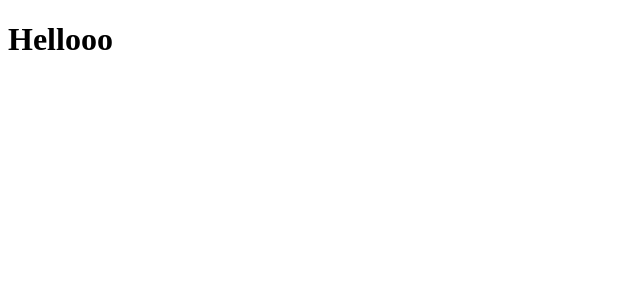
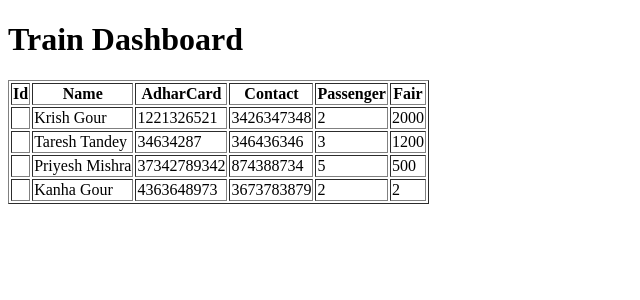
Before and after one commit to krishgour789/01-12-2025-React-Test, a React (Vite) app: page / in a window 1280 px wide. Shown: the top 300 px of the page, without its empty margins (0-640 px from the left). Built offline with nearby package versions, Linux system fonts and the light colour scheme; data requests are answered from the project's data file.

Commit message:
12/12/25

```diff
--- a/src/Components/Datashow.jsx
+++ b/src/Components/Datashow.jsx
@@ -1,11 +1,57 @@
-import React from 'react'
+import axios from "axios";
+import React, { useEffect, useState } from "react";
 
 const Datashow = () => {
+  const [train,settrain] = useState([]);
+  useEffect(() => {
+
+    axios.get("http://localhost:3000/Train")
+      .then((res) => {
+        settrain( res.data);
+      })
+      .catch((error) => {
+        console.error("API Error:", error);
+      });
+
+  }, []);
+
   return (
     <>
-    <h1>Hellooo</h1>
+      <div>
+        <h1>Train Dashboard</h1>
+
+          <table border='1'>
+            <thead>
+              <tr>
+                <th>Id</th>
+                <th>Name</th>
+                <th>AdharCard</th>
+                <th>Contact</th>
+                <th>Passenger</th>
+                <th>Fair</th>
+              </tr>
+            </thead>
+            <tbody>
+            {train.map((e) =>(
+              <tr key={e.id}>
+                <td>{e.id}</td>
+                <td>{e.Name}</td>
+                <td>{e.Adharno}</td>
+                <td>{e.Contact}</td>
+                <td>{e.Passenger}</td>
+                <td>{e.TotalFair}</td>
+              </tr>
+            ))}
+
+            </tbody>
+
+          </table>
+          </div>
+
+
+
     </>
-  )
-}
+  );
+};
 
-export default Datashow
+export default Datashow;
```
